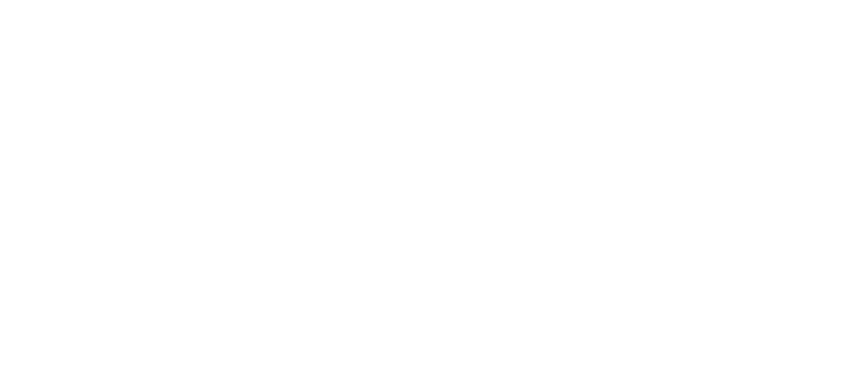
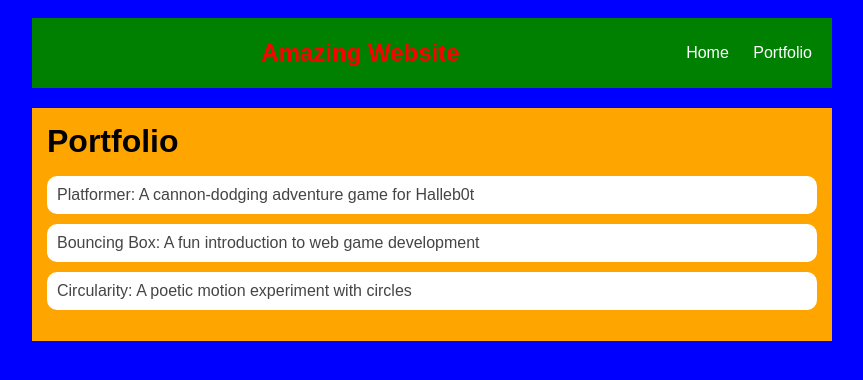
Before and after one commit to BentleyBoggs9219925/BentleyBoggs9219925.github.io, a plain HTML site: page portfolio.html in a window 1280 px wide. Shown: the whole page, without its empty margins (208-1071 px from the left). Drawn offline with Linux system fonts and the light colour scheme.

Commit message:
all done

```diff
--- a/portfolio.html
+++ b/portfolio.html
@@ -0,0 +1,43 @@
+<!DOCTYPE html>
+<html>
+  <head>
+     <title>______________ Computer Science Website</title>
+     <link rel="stylesheet" href="style.css" />
+  </head>
+
+
+  <body>
+    <!-- All content goes here -->
+    <div id="all-contents">
+       <nav>
+        <h1>________________ Amazing Website</h1>
+          <ul id="nav-ul">
+            <li class="nav-li">
+  <a href="index.html">Home</a>
+</li>
+<li class="nav-li">
+  <a href="portfolio.html">Portfolio</a>
+</li>
+</ul>
+  </nav>
+
+
+  <main>
+  <div class="content">
+    <h1>Portfolio</h1>
+    <ul id="portfolio">
+<li>
+  <a href="fsd-projects/platformer/">Platformer: A cannon-dodging adventure game for Halleb0t</a>
+</li>
+<li>
+  <a href="fsd-projects/bouncing-box/">Bouncing Box: A fun introduction to web game development</a>
+</li>
+<li>
+  <a href="fsd-projects/circularity/">Circularity: A poetic motion experiment with circles</a>
+</li>
+    </ul>
+  </div>
+  </main>
+    </div>
+  </body>
+</html>
--- a/style.css
+++ b/style.css
@@ -64,3 +64,30 @@ body {
    h2, h3 {
        margin: 0px;
    }
+
+
+   /* portfolio styles */
+         .content h1 {
+             color: black;
+         }
+
+         #portfolio {
+             list-style-type: none;
+             padding-left: 0;
+         }
+
+         #portfolio li {
+             background: #fff;
+             padding: 10px;
+             border-radius: 10px;
+             margin-bottom: 10px;
+         }
+
+         #portfolio li:hover {
+             background: #eee;
+         }
+
+         #portfolio a {
+             text-decoration: none;
+             color: #454545;
+         }
```
Also changed, not shown: fsd-projects/platformer/platformer.js (+20 -6 lines).
